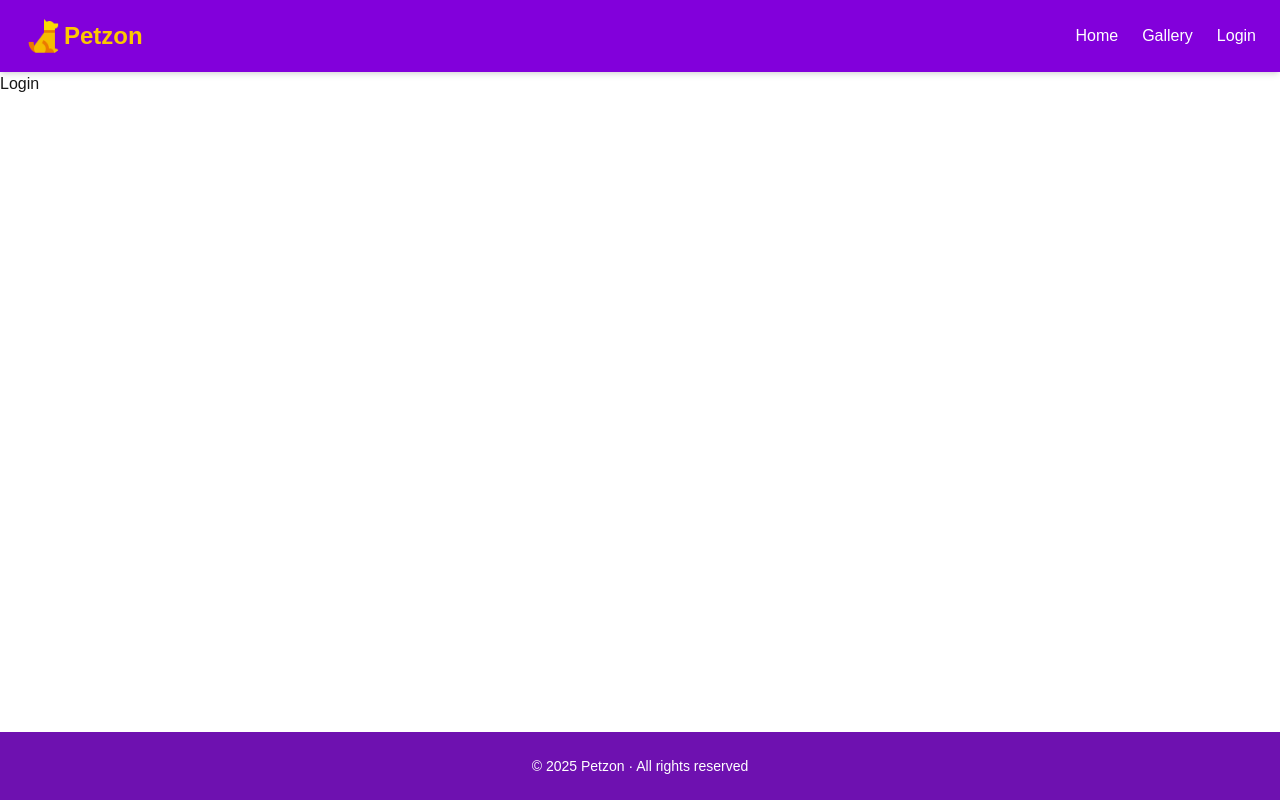
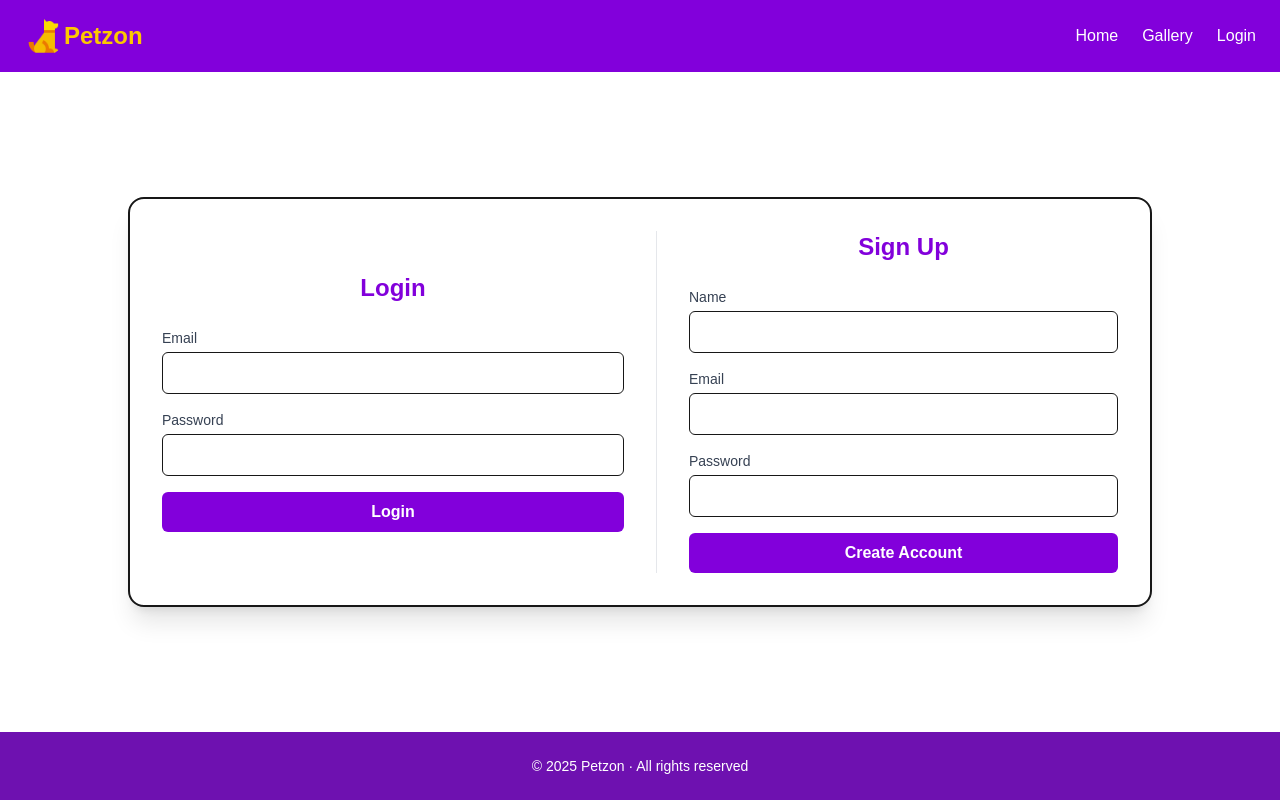
Before and after one commit to lucas-gabryel/petzon, a Next.js app: page /en/login in a window 1280 px wide. Built offline with nearby package versions, Linux system fonts and the light colour scheme.

Commit message:
added login page

```diff
--- a/app/[locale]/login/page.tsx
+++ b/app/[locale]/login/page.tsx
@@ -1,5 +1,6 @@
+import AuthPage from "@/app/components/AuthPage";
 import React from "react";
 
 export default function Login() {
-  return <h1>Login</h1>;
+  return <AuthPage />;
 }
--- /dev/null
+++ b/app/components/AuthPage.tsx
@@ -0,0 +1,85 @@
+"use client";
+import { useTranslations } from "next-intl";
+
+export default function AuthPage() {
+  const t = useTranslations();
+
+  return (
+    <main className="flex-1 bg-white flex items-center justify-center px-4 py-10">
+      <div className="border-2 grid grid-cols-1 md:grid-cols-2 gap-8 w-full max-w-5xl bg-white shadow-xl rounded-2xl p-8">
+        <div className="flex flex-col justify-center space-y-6">
+          <h2 className="text-2xl font-bold text-purple-700 text-center">
+            {t("auth.loginTab")}
+          </h2>
+          <form className="space-y-4">
+            <div>
+              <label className="block text-sm font-medium text-gray-700">
+                {t("auth.email")}
+              </label>
+              <input
+                type="email"
+                className="mt-1 w-full border rounded-md px-3 py-2 focus:outline-none focus:ring-2 focus:ring-purple-500"
+              />
+            </div>
+            <div>
+              <label className="block text-sm font-medium text-gray-700">
+                {t("auth.password")}
+              </label>
+              <input
+                type="password"
+                className="mt-1 w-full border rounded-md px-3 py-2 focus:outline-none focus:ring-2 focus:ring-purple-500"
+              />
+            </div>
+            <button
+              type="submit"
+              className="w-full bg-purple-700 hover:bg-purple-800 text-white py-2 rounded-md font-semibold transition"
+            >
+              {t("auth.loginBtn")}
+            </button>
+          </form>
+        </div>
+
+        <div className="flex flex-col justify-center space-y-6 border-t pt-8 md:border-t-0 md:border-l md:pt-0 md:pl-8 border-gray-200">
+          <h2 className="text-2xl font-bold text-purple-700 text-center">
+            {t("auth.registerTab")}
+          </h2>
+          <form className="space-y-4">
+            <div>
+              <label className="block text-sm font-medium text-gray-700">
+                {t("auth.name")}
+              </label>
+              <input
+                type="text"
+                className="mt-1 w-full border rounded-md px-3 py-2 focus:outline-none focus:ring-2 focus:ring-purple-500"
+              />
+            </div>
+            <div>
+              <label className="block text-sm font-medium text-gray-700">
+                {t("auth.email")}
+              </label>
+              <input
+                type="email"
+                className="mt-1 w-full border rounded-md px-3 py-2 focus:outline-none focus:ring-2 focus:ring-purple-500"
+              />
+            </div>
+            <div>
+              <label className="block text-sm font-medium text-gray-700">
+                {t("auth.password")}
+              </label>
+              <input
+                type="password"
+                className="mt-1 w-full border rounded-md px-3 py-2 focus:outline-none focus:ring-2 focus:ring-purple-500"
+              />
+            </div>
+            <button
+              type="submit"
+              className="w-full bg-purple-700 hover:bg-purple-800 text-white py-2 rounded-md font-semibold transition"
+            >
+              {t("auth.registerBtn")}
+            </button>
+          </form>
+        </div>
+      </div>
+    </main>
+  );
+}
--- a/app/components/NavBar.tsx
+++ b/app/components/NavBar.tsx
@@ -2,11 +2,9 @@
 import Image from "next/image";
 import { Link } from "@/i18n/navigation"; //
 import { useTranslations } from "next-intl";
-import { usePathname } from "next/navigation";
 
 export default function NavBar() {
   const t = useTranslations("nav");
-  const pathname = usePathname();
 
   const navLinks = [
     { href: "/", label: t("home") },
@@ -32,9 +30,7 @@ export default function NavBar() {
             <Link
               key={link.href}
               href={link.href}
-              className={`hover:text-yellow-300 transition ${
-                pathname === link.href ? "underline underline-offset-4" : ""
-              }`}
+              className={`hover:text-yellow-300 transition`}
             >
               {link.label}
             </Link>
--- a/messages/en.json
+++ b/messages/en.json
@@ -37,5 +37,14 @@
     "desc2": "View details and talk to caregivers or shelters.",
     "title3": "Adopt with love",
     "desc3": "Complete the adoption and welcome a new family member!"
+  },
+  "auth": {
+    "loginTab": "Login",
+    "registerTab": "Sign Up",
+    "name": "Name",
+    "email": "Email",
+    "password": "Password",
+    "loginBtn": "Login",
+    "registerBtn": "Create Account"
   }
 }
--- a/messages/es.json
+++ b/messages/es.json
@@ -37,5 +37,14 @@
     "desc2": "Mira los detalles y habla con tutores u ONGs.",
     "title3": "Adopta con amor",
     "desc3": "Finaliza la adopción y recibe a un nuevo miembro en tu familia."
+  },
+  "auth": {
+    "loginTab": "Iniciar sesión",
+    "registerTab": "Registrarse",
+    "name": "Nombre",
+    "email": "Correo",
+    "password": "Contraseña",
+    "loginBtn": "Iniciar sesión",
+    "registerBtn": "Crear cuenta"
   }
 }
--- a/messages/pt.json
+++ b/messages/pt.json
@@ -38,5 +38,14 @@
     "desc2": "Veja detalhes, converse com tutores ou ONGs.",
     "title3": "Adote com amor",
     "desc3": "Finalize a adoção e receba o novo membro da família!"
+  },
+  "auth": {
+    "loginTab": "Entrar",
+    "registerTab": "Registrar",
+    "name": "Nome",
+    "email": "E-mail",
+    "password": "Senha",
+    "loginBtn": "Entrar",
+    "registerBtn": "Criar conta"
   }
 }
```
